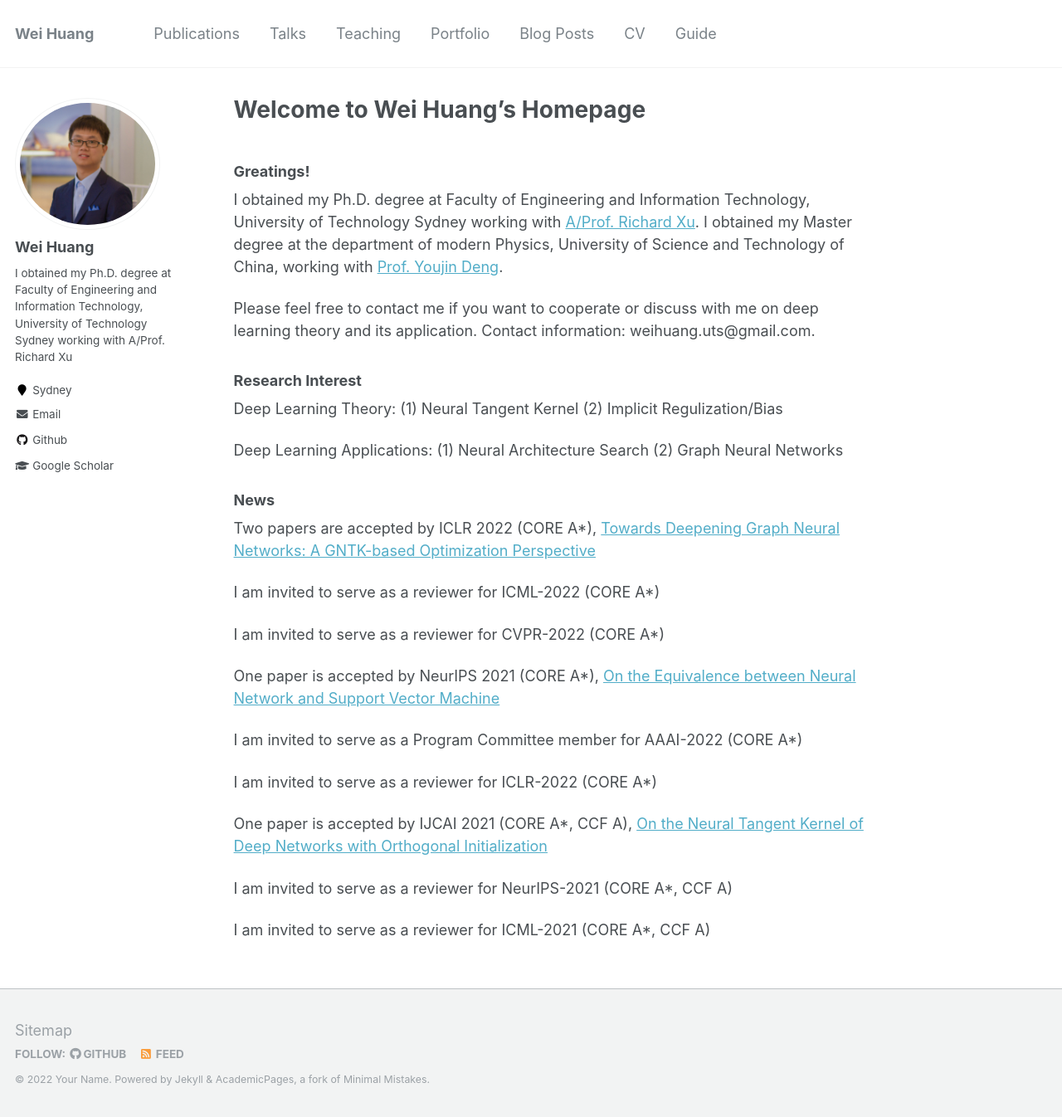
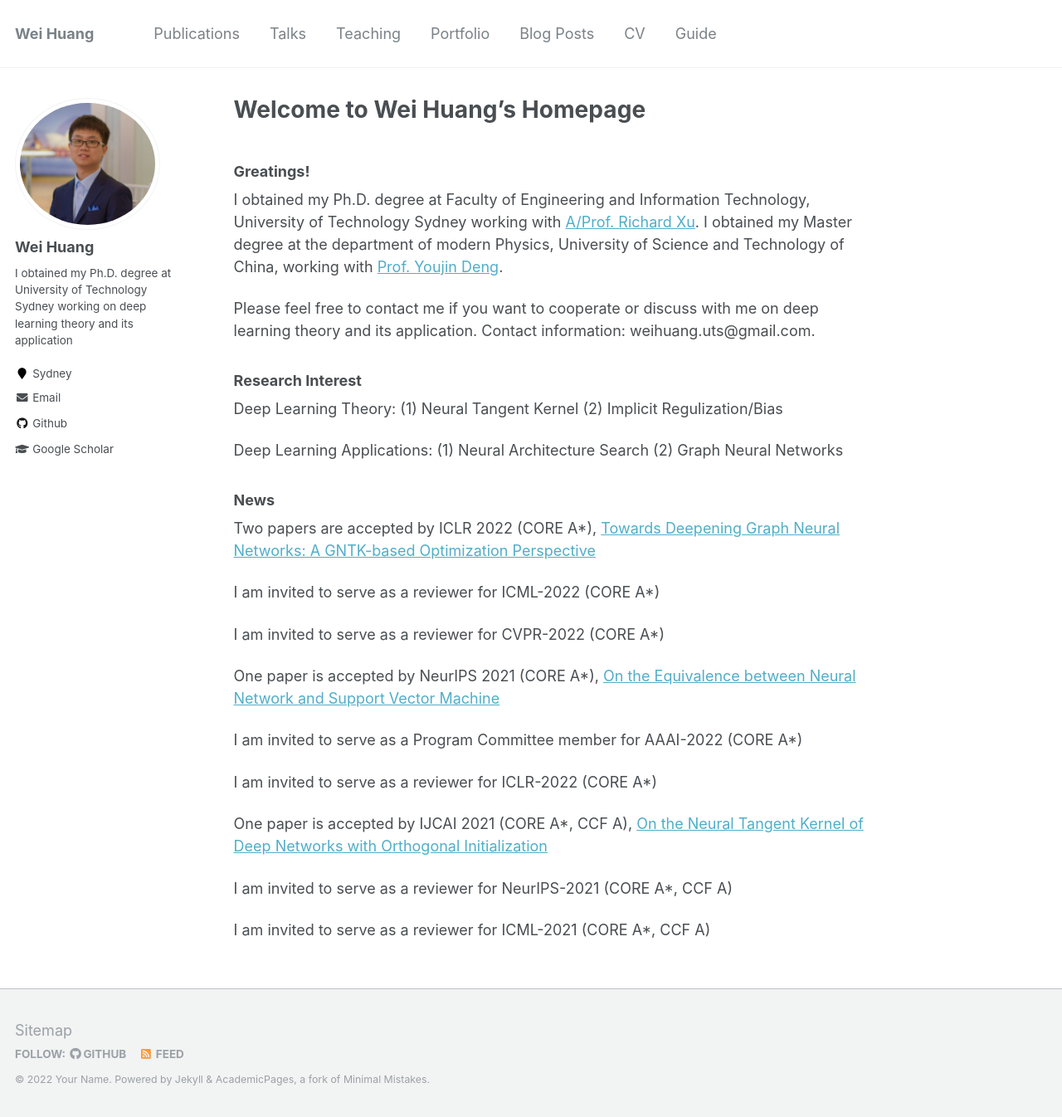
Before and after one commit to WeiHuang05/Weihuang05.github.io, a Jekyll site: the page built from index.md, in a window 1280 px wide and 1346 px high. Shown: the whole window at 83% size. Built offline with Jekyll 4.4.1, drawn with Linux system fonts in a browser that asks for light colours.

Commit message:
Update _config.yml

```diff
--- a/_config.yml
+++ b/_config.yml
@@ -82,7 +82,7 @@ analytics:
 author:
   name             : "Wei Huang"
   avatar           : "profile.JPG"
-  bio              : "I obtained my Ph.D. degree at Faculty of Engineering and Information Technology, University of Technology Sydney working with A/Prof. Richard Xu"
+  bio              : "I obtained my Ph.D. degree at University of Technology Sydney working on deep learning theory and its application"
   location         : "Sydney"
   employer         :
   pubmed           : # "https://www.ncbi.nlm.nih.gov/pubmed/?term=john+snow"
```
